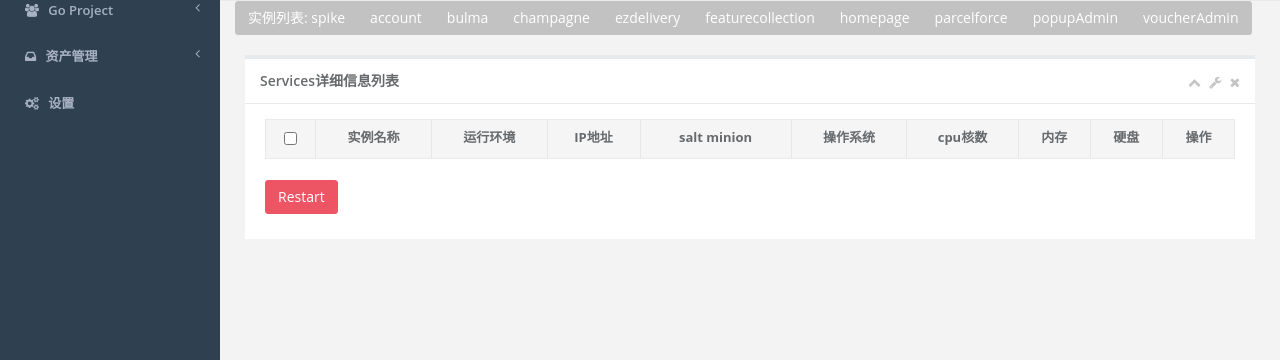
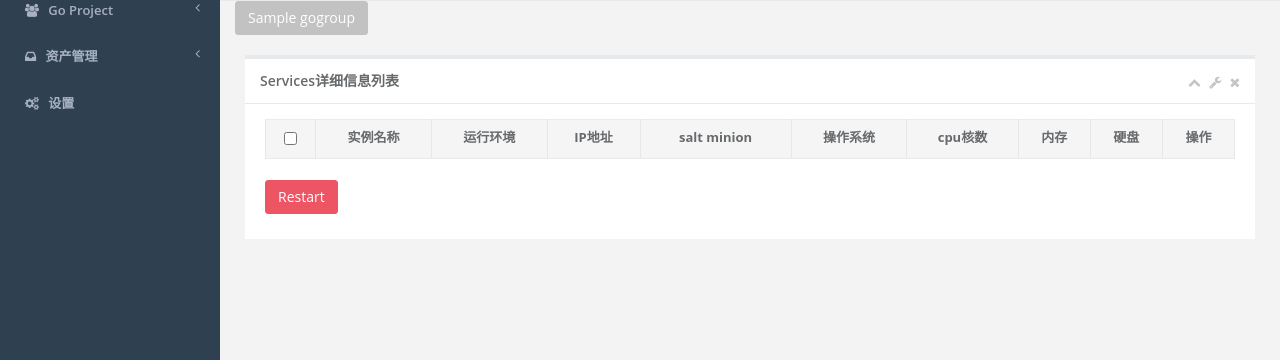
Before and after one commit to ezbuy/cmdb, a Django app: page /asset/goServices/ in a window 1280 px wide. Shown: the part 60-420 px from the top of the page. Run offline with Django 3.2, Linux system fonts and the light colour scheme; a user stored in the database is signed in; tables that the repository leaves empty hold one stand-in row (values such as "Sample post"); lists and menus that the app fills with data are empty; some libraries are stand-ins or nearby versions.

Commit message:
fix bugs

```diff
--- a/asset/views.py
+++ b/asset/views.py
@@ -45,6 +45,7 @@ def goServices(request):
 
     data = request.GET.get('projectName')
     go = goServicesni(data)
+    groupName = gogroup.objects.all()
     if data is not None:
 
         project = go.getServiceName()
@@ -52,7 +53,7 @@ def goServices(request):
     else:
         project = go.getServiceName()
     #return HttpResponse(project)
-    return render_to_response('goservices.html',{'project':project})
+    return render_to_response('goservices.html',{'project':project,'groupName':groupName})
 
 
 
--- a/templates/goservices.html
+++ b/templates/goservices.html
@@ -6,8 +6,10 @@
 </style>
 <form action="{% url 'goServices' %}" method="get">
     <div class="btn-group" role="group">
-      <button type="submit" class="btn btn-default" name="projectName" value="spike">实例列表: spike</button>
-      <button type="submit" class="btn btn-default" name="projectName" value="account">account</button>
+        {% for list in groupName %}
+      <button type="submit" class="btn btn-default" name="projectName" value="{{ list }}">{{ list }}</button>
+        {% endfor %}
+      <!--button type="submit" class="btn btn-default" name="projectName" value="account">account</button>
       <button type="submit" class="btn btn-default" name="projectName" value="bulma">bulma</button>
       <button type="submit" class="btn btn-default" name="projectName" value="champagne">champagne</button>
       <button type="submit" class="btn btn-default" name="projectName" value="ezdelivery">ezdelivery</button>
@@ -15,7 +17,7 @@
       <button type="submit" class="btn btn-default" name="projectName" value="homepage">homepage</button>
       <button type="submit" class="btn btn-default" name="projectName" value="parcelforce">parcelforce</button>
       <button type="submit" class="btn btn-default" name="projectName" value="popupAdmin">popupAdmin</button>
-       <button type="submit" class="btn btn-default" name="projectName" value="voucherAdmin">voucherAdmin</button>
+       <button type="submit" class="btn btn-default" name="projectName" value="voucherAdmin">voucherAdmin</button-->
     </div>
 </form>
 
```
Also changed, not shown: 1 other file.
